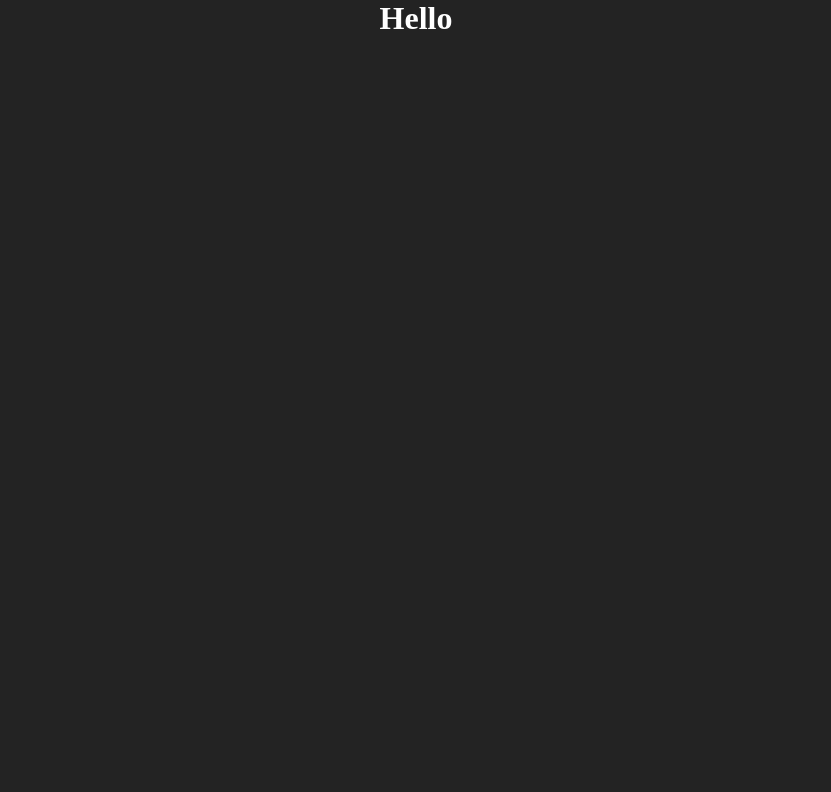
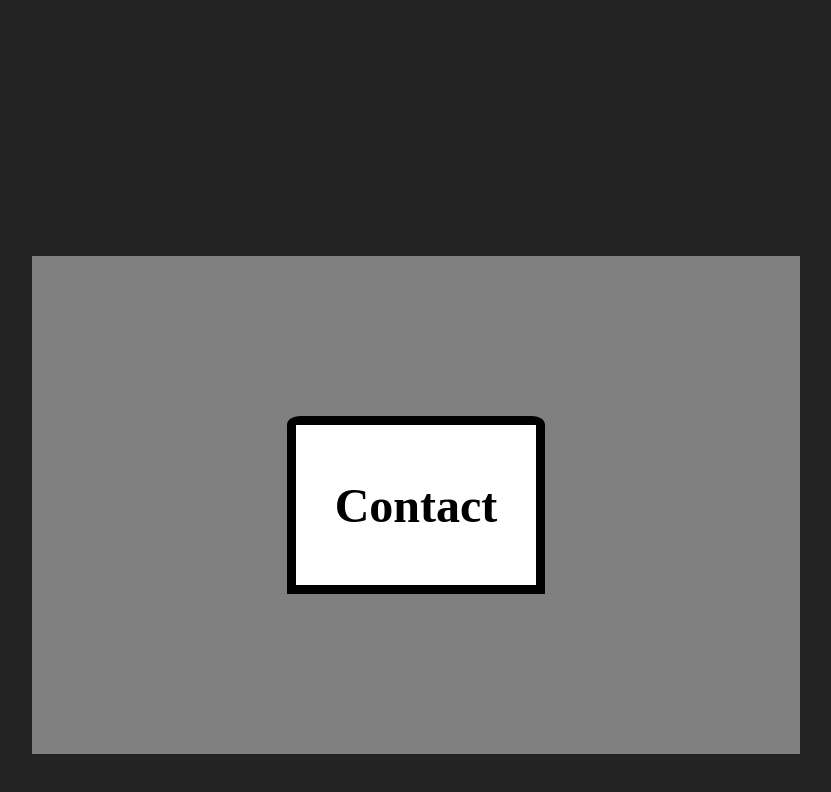
Before and after one commit to Mwalbyy/spring-components, a React (Create React App) app: page / in a window 1280 px wide. Shown: the top 792 px of the page, without its empty margins (224-1055 px from the left). Built offline with nearby package versions, Linux system fonts and the light colour scheme.

Commit message:
css for laptop image

```diff
--- a/src/App.js
+++ b/src/App.js
@@ -1,12 +1,14 @@
-import './styles.css';
+import './styles/styles.css';
 // import Carousel from './components/carousel/Carousel'
 import Navbar from './components/nav'
+import Laptop from './components/laptop';
 
 function App() {
   return (
     <>
      {/* <Carousel/> */}
-     <Navbar/>
+     {/* <Navbar/> */}
+     <Laptop/>
     </>
   );
 }
--- /dev/null
+++ b/src/components/laptop/index.js
@@ -0,0 +1,19 @@
+import React from 'react'
+import { motion } from "framer-motion";
+
+export default function Laptop() {
+  return (
+    <>
+        <div className="laptop">
+            <div className="laptop__screen">
+                <motion.p whileHover={{scale: 1.2}}>
+                    Contact
+                </motion.p>
+            </div>
+            <div className="laptop__keyboard">
+
+            </div>
+        </div>
+    </>
+  )
+}
--- a/src/styles.css
+++ b/src/styles/styles.css
@@ -18,7 +18,7 @@ body {
 }
 
 .home__header p {
-  font-size: 2rem;
+  font-size: 4rem;
   font-weight: 700;
   text-align: center;
   margin-bottom: 1rem;
@@ -127,4 +127,44 @@ body {
       -ms-flex-align: center;
           align-items: center;
 }
+
+.laptop {
+  display: -webkit-box;
+  display: -ms-flexbox;
+  display: flex;
+  -webkit-box-pack: center;
+      -ms-flex-pack: center;
+          justify-content: center;
+  -webkit-box-align: center;
+      -ms-flex-align: center;
+          align-items: center;
+  margin: 20%;
+  background-color: gray;
+  height: 20%;
+  padding: 10rem;
+}
+
+.laptop__screen {
+  display: -webkit-box;
+  display: -ms-flexbox;
+  display: flex;
+  -webkit-box-pack: center;
+      -ms-flex-pack: center;
+          justify-content: center;
+  -webkit-box-align: center;
+      -ms-flex-align: center;
+          align-items: center;
+  font-size: 3rem;
+  font-weight: 700;
+  color: black;
+  background-color: white;
+  height: 10rem;
+  width: 15rem;
+  border: .6rem solid #000;
+  border-radius: 5% 5% 0% 0%;
+}
+
+.laptop__screen p:hover {
+  cursor: pointer;
+}
 /*# sourceMappingURL=styles.css.map */
--- a/src/styles.sass
+++ b/src/styles/styles.sass
@@ -27,13 +27,14 @@ body
 ///////////////////////////
 // 1.FramerMotion Carousel
 // 2.scroll to apear nav
+// 3.SASS Laptop
 ///////////////////////////
 .home
     &__header
         display: flex
         justify-content: center
         p
-            font-size: 2rem
+            font-size: 4rem
             font-weight: 700
             text-align: center
             margin-bottom: 1rem
@@ -90,4 +91,32 @@ body
 // scroll to apear nav
 ///////////////////////////
 
+
+
 ///////////////////////////
+// SASS Laptop
+///////////////////////////
+
+.laptop
+    @include center
+    margin: 20%
+    background-color: gray
+    height: 20%
+    padding: 10rem
+    &__screen
+        @include center
+        font-size: 3rem
+        font-weight: 700
+        color: black
+        background-color: white
+        height: 10rem
+        width: 15rem
+        border: .6rem solid #000
+        border-radius: 5% 5% 0% 0%
+        & p:hover
+            cursor: pointer
+    &__keyboard
+
+
+
+///////////////////////////
```
Also changed, not shown: 2 other files (tests, documents, lock files or other folders).
